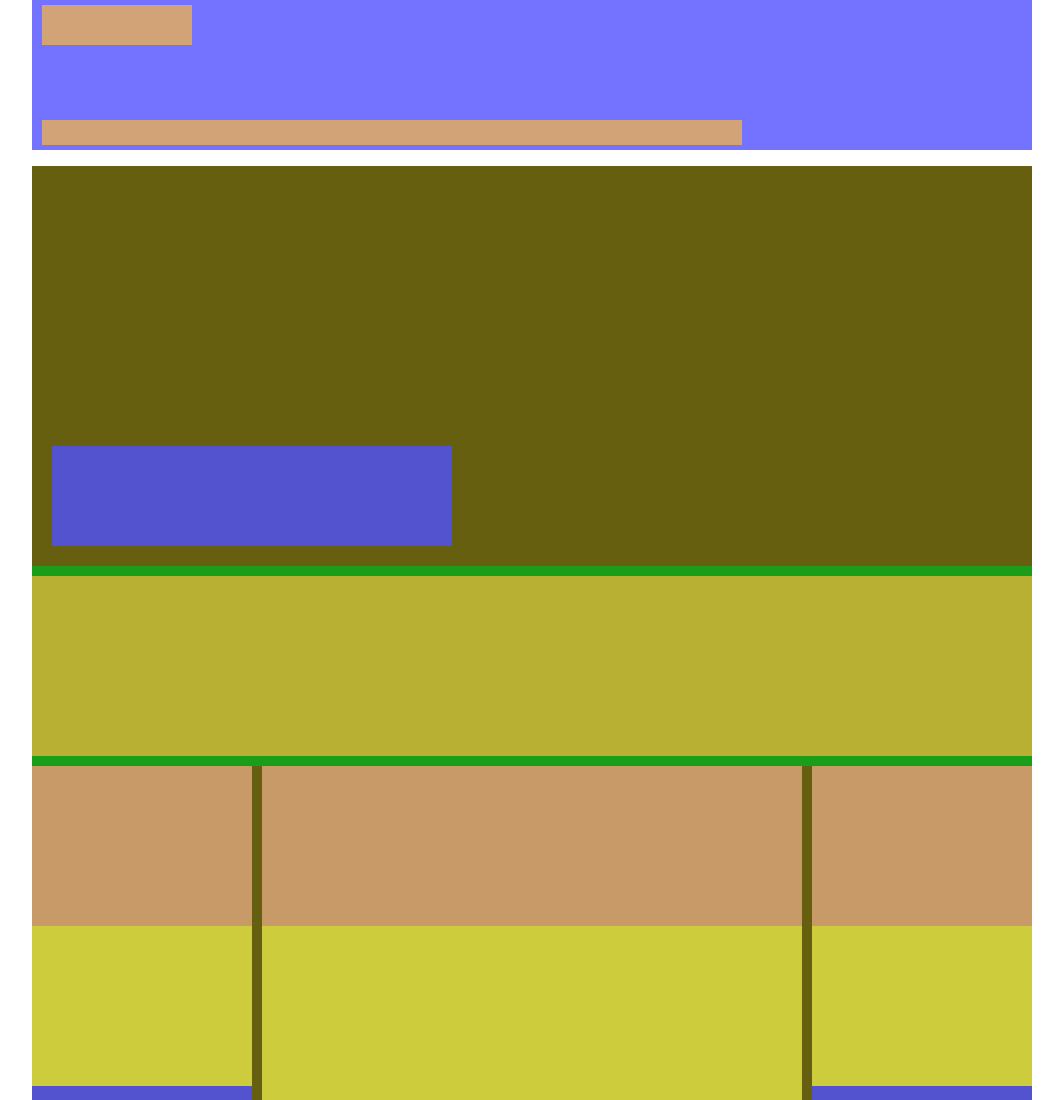
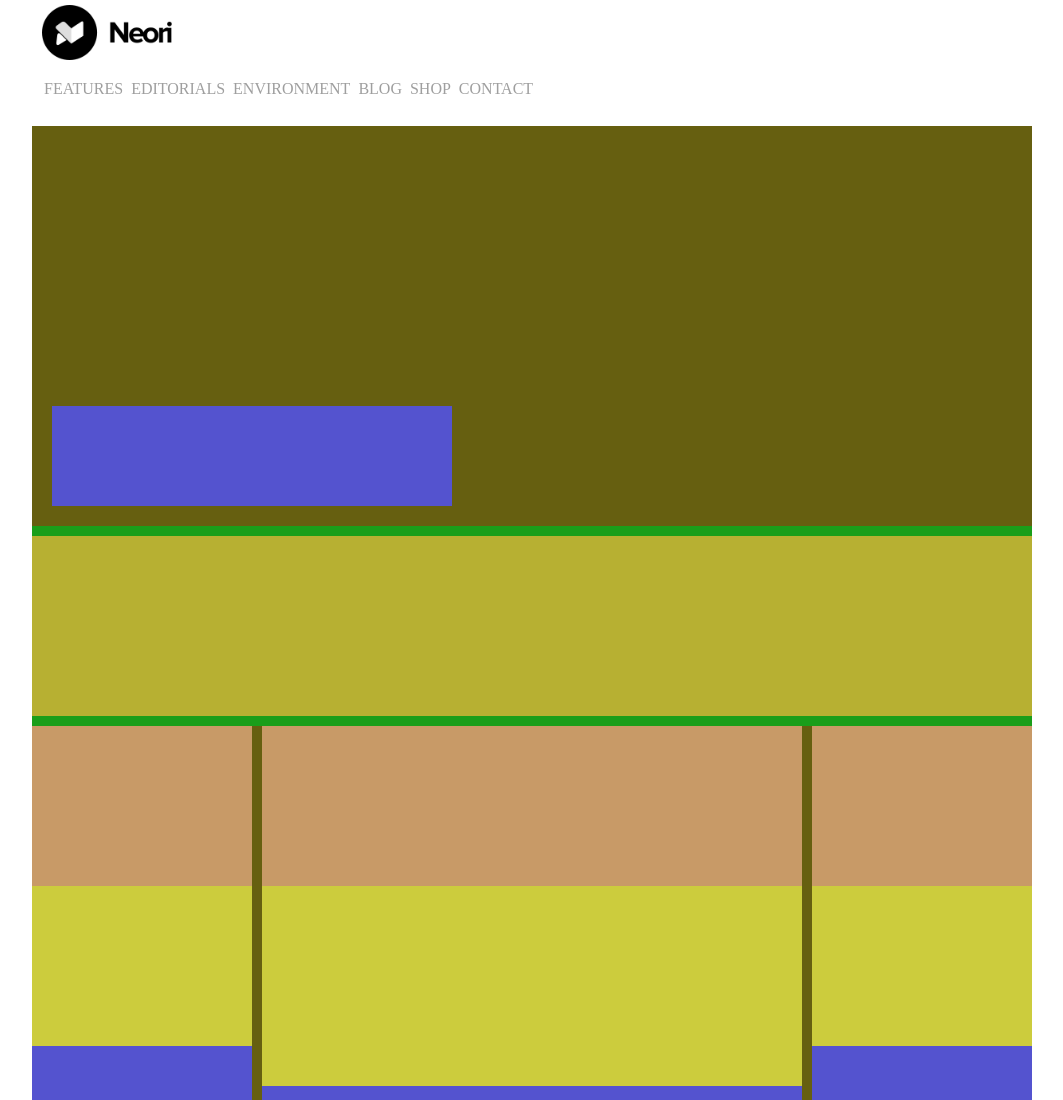
Before and after one commit to robertolatini31/htmlcss-wp, a plain HTML site: page index.html in a window 1280 px wide. Shown: the top 1100 px of the page, without its empty margins (108-1171 px from the left). Drawn offline with Linux system fonts and the light colour scheme.

Commit message:
add header

```diff
--- a/css/style.css
+++ b/css/style.css
@@ -1,3 +1,7 @@
+:root {
+    --text-color: #9f9f9f;
+}
+
 * {
     margin: 0;
     padding: 0;
@@ -46,7 +50,7 @@ header, main, footer {
 /* ---> Header <--- */
 
 header {
-    height: 150px;
+    height: 110px;
     width: 1000px;
     margin-bottom: 1rem;
 }
@@ -54,9 +58,13 @@ header {
 .logo {
     top: 0;
     left: 5px;
-    height: 40px;
-    width: 150px;
+    /* height: 40px;
+    width: 150px; */
     margin: 5px;
+}
+
+.logo_img {
+    max-width: 130px;
 }
 
 .nav_tab {
@@ -65,6 +73,16 @@ header {
     margin: 5px;
     bottom: 0;
     left: 5px;
+}
+
+a {
+    margin: 2px;
+    text-decoration: none;
+    color: var(--text-color);
+}
+
+a:hover {
+    color: cornflowerblue;
 }
 
 /* ---> Main <--- */
--- a/index.html
+++ b/index.html
@@ -9,12 +9,21 @@
 </head>
 <body>
 
-    <header id="site_header" class="blue relative">
+    <header id="site_header" class="relative">
 
-        <div class="logo orange absolute"></div>
-        <!-- /.logo orange -->
+        <div class="logo absolute">
+            <img class="logo_img" src="./img/logo.png" alt="">
+        </div>
+        <!-- /.logo  -->
 
-        <nav class="nav_tab orange absolute"></nav>
+        <nav class="nav_tab absolute">
+            <a href="#">FEATURES</a>
+            <a href="#">EDITORIALS</a>
+            <a href="#">ENVIRONMENT</a>
+            <a href="#">BLOG</a>
+            <a href="#">SHOP</a>
+            <a href="#">CONTACT</a>
+        </nav>
         <!-- /.navtab -->
 
     </header>
```
Also changed, not shown: img/banner-2.jpg (added), img/banner.jpg (added), img/img-1.jpg (added), img/img-2.jpg (added), img/img-3.jpg (added), img/img-4.jpg (added), img/img-5.jpg (added), img/img-6.jpg (added), img/logo.png (added), 1 other file.
